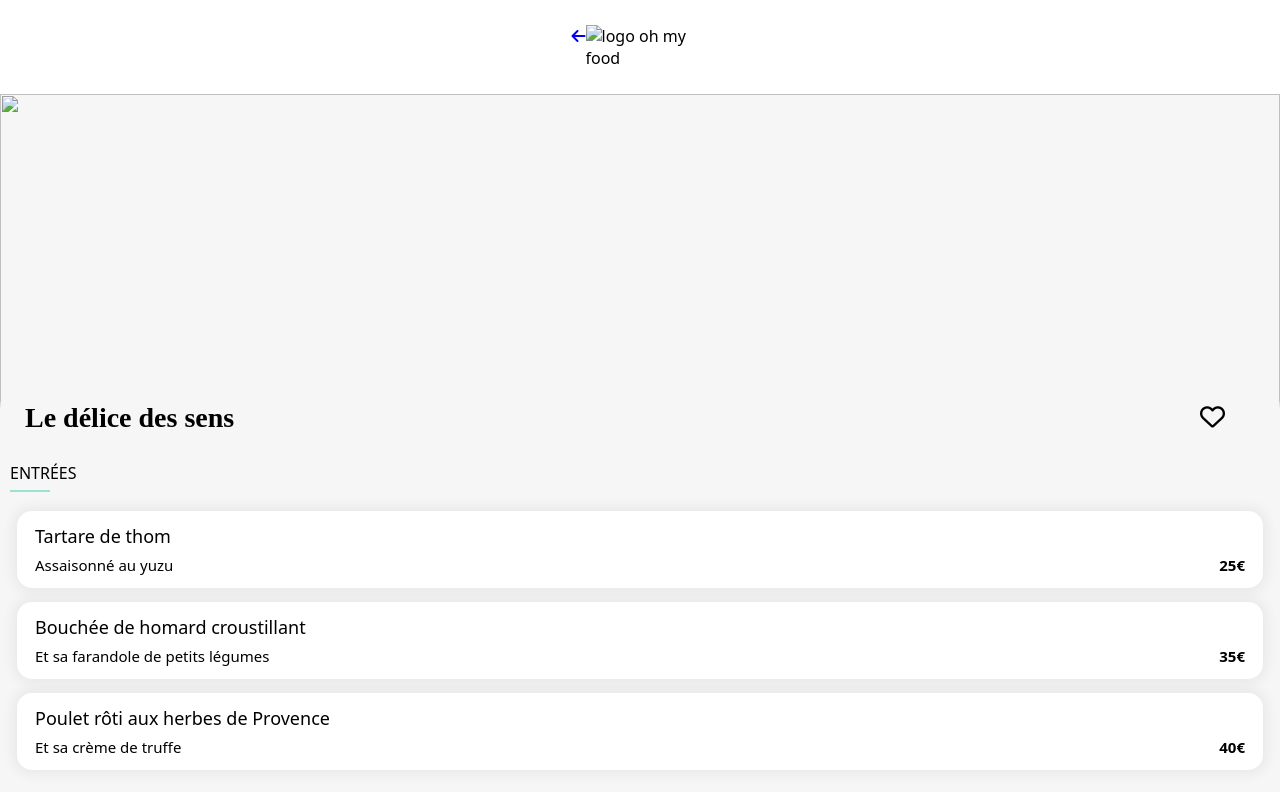
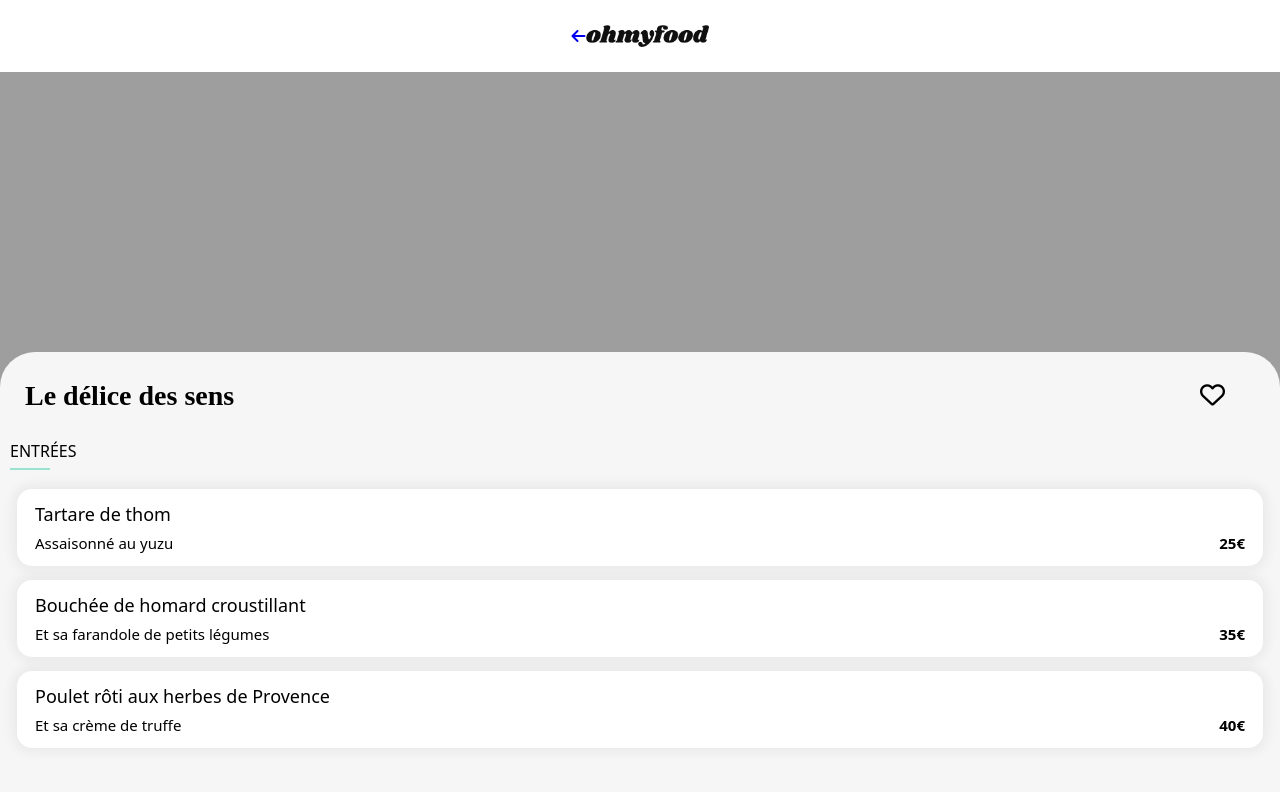
Before and after one commit to AnthonyLellouche/ohmyfoodparis, a website: page pages/delice-sens.html in a window 1280 px wide. Shown: the top 792 px of the page. Drawn offline with Linux system fonts and the light colour scheme; the site is published under a folder, as on GitHub Pages, so addresses that start at the root find nothing; a web font is replaced by a local one.

Commit message:
url pour affichage des images delice des sens

```diff
--- a/pages/delice-sens.html
+++ b/pages/delice-sens.html
@@ -20,13 +20,13 @@
     <header>
       <div class="logo">
         <a href="/"> <i class="fa-solid fa-arrow-left"></i></a
-        ><img src="/assets/images/logo/ohmyfood.png" alt="logo oh my food" />
+        ><img src="../assets/images/logo/ohmyfood.png" alt="logo oh my food" />
       </div>
     </header>
     <div class="menu-grid">
       <div class="image-background">
         <img
-          src="/assets/images/restaurants/louis-hansel-shotsoflouis-qNBGVyOCY8Q-unsplash.jpg"
+          src="../assets/images/restaurants/louis-hansel-shotsoflouis-qNBGVyOCY8Q-unsplash.jpg"
           alt=""
         />
       </div>
@@ -193,7 +193,7 @@
       <menu class="footer-menu">
         <div class="footer-logo">
           <img
-            src="/assets/images/logo/ohmyfood@2x.svg"
+            src="../assets/images/logo/ohmyfood@2x.svg"
             alt="Logo oh my food"
           />
         </div>
```
